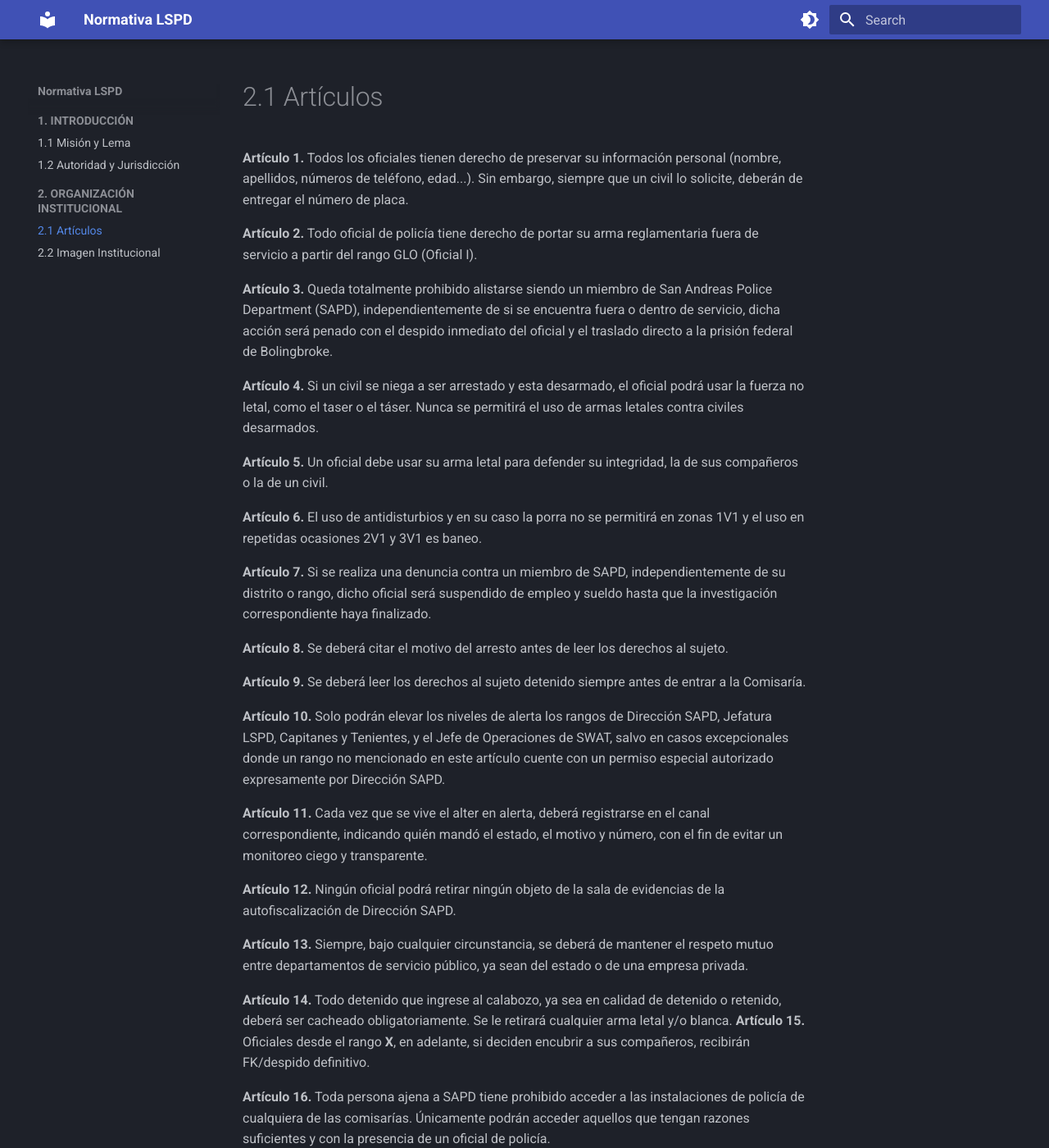
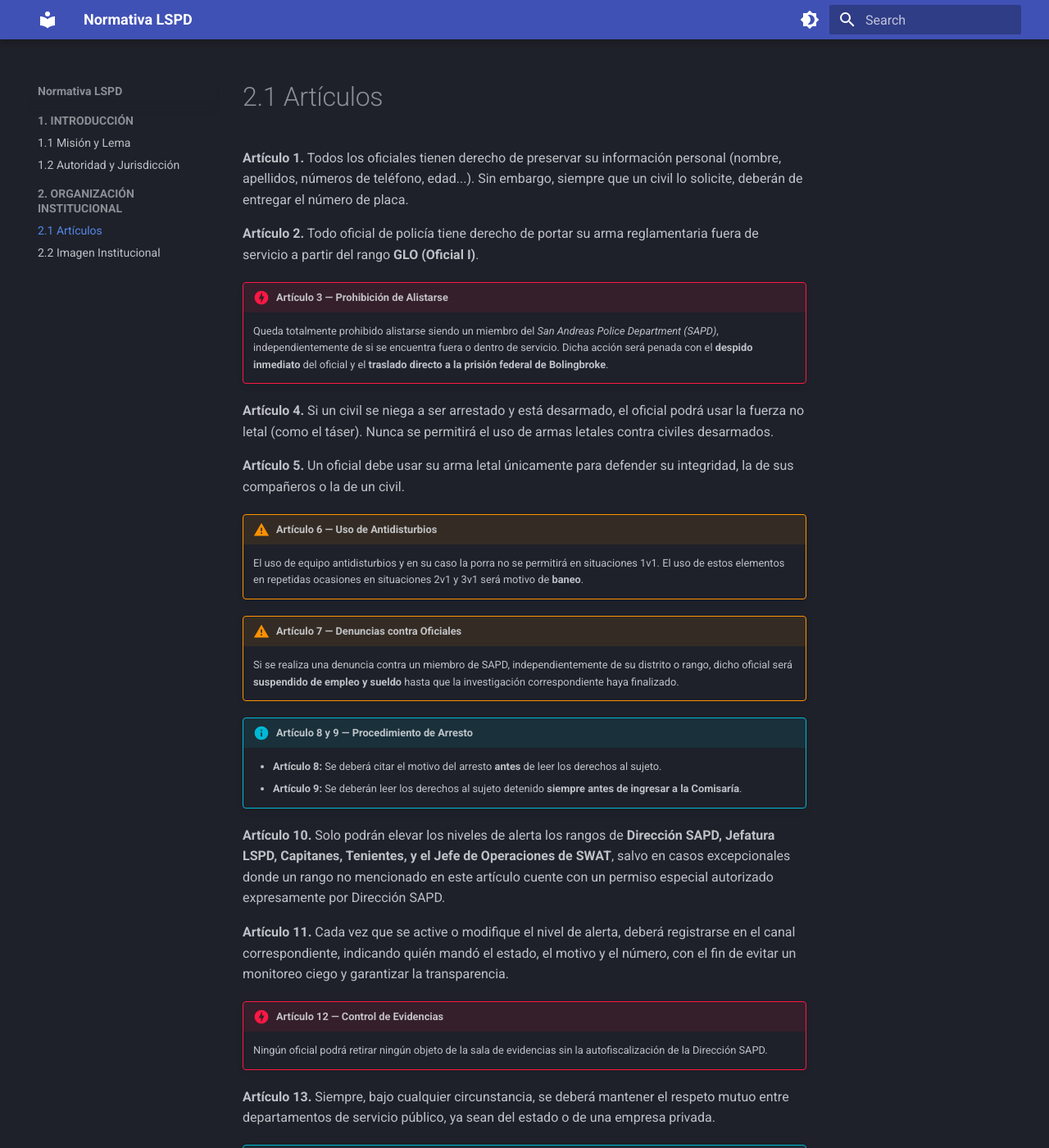
Before and after one commit to normativa-lspd-infinity-rp/Normativa-LSPD, an MkDocs documentation site: the page built from docs/organizacion/articulos.md, in a window 1280 px wide and 1400 px high. Shown: the whole window at 82% size. Built offline with MkDocs 1.6.1 and Material for MkDocs 9.7.7, drawn with Linux system fonts in a browser that asks for light colours; some of the changed text lies outside the part shown.

Commit message:
Update articulos.md

```diff
--- a/docs/organizacion/articulos.md
+++ b/docs/organizacion/articulos.md
@@ -2,33 +2,46 @@
 
 **Artículo 1.** Todos los oficiales tienen derecho de preservar su información personal (nombre, apellidos, números de teléfono, edad...). Sin embargo, siempre que un civil lo solicite, deberán de entregar el número de placa.
 
-**Artículo 2.** Todo oficial de policía tiene derecho de portar su arma reglamentaria fuera de servicio a partir del rango GLO (Oficial I).
+**Artículo 2.** Todo oficial de policía tiene derecho de portar su arma reglamentaria fuera de servicio a partir del rango **GLO (Oficial I)**.
 
-**Artículo 3.** Queda totalmente prohibido alistarse siendo un miembro de San Andreas Police Department (SAPD), independientemente de si se encuentra fuera o dentro de servicio, dicha acción será penado con el despido inmediato del oficial y el traslado directo a la prisión federal de Bolingbroke.
+!!! danger "Artículo 3 — Prohibición de Alistarse"
+    Queda totalmente prohibido alistarse siendo un miembro del *San Andreas Police Department (SAPD)*, independientemente de si se encuentra fuera o dentro de servicio. Dicha acción será penada con el **despido inmediato** del oficial y el **traslado directo a la prisión federal de Bolingbroke**.
 
-**Artículo 4.** Si un civil se niega a ser arrestado y esta desarmado, el oficial podrá usar la fuerza no letal, como el taser o el táser. Nunca se permitirá el uso de armas letales contra civiles desarmados.
+**Artículo 4.** Si un civil se niega a ser arrestado y está desarmado, el oficial podrá usar la fuerza no letal (como el táser). Nunca se permitirá el uso de armas letales contra civiles desarmados.
 
-**Artículo 5.** Un oficial debe usar su arma letal para defender su integridad, la de sus compañeros o la de un civil.
+**Artículo 5.** Un oficial debe usar su arma letal únicamente para defender su integridad, la de sus compañeros o la de un civil.
 
-**Artículo 6.** El uso de antidisturbios y en su caso la porra no se permitirá en zonas 1V1 y el uso en repetidas ocasiones 2V1 y 3V1 es baneo.
+!!! warning "Artículo 6 — Uso de Antidisturbios"
+    El uso de equipo antidisturbios y en su caso la porra no se permitirá en situaciones 1v1. El uso de estos elementos en repetidas ocasiones en situaciones 2v1 y 3v1 será motivo de **baneo**.
 
-**Artículo 7.** Si se realiza una denuncia contra un miembro de SAPD, independientemente de su distrito o rango, dicho oficial será suspendido de empleo y sueldo hasta que la investigación correspondiente haya finalizado.
+!!! warning "Artículo 7 — Denuncias contra Oficiales"
+    Si se realiza una denuncia contra un miembro de SAPD, independientemente de su distrito o rango, dicho oficial será **suspendido de empleo y sueldo** hasta que la investigación correspondiente haya finalizado.
 
-**Artículo 8.** Se deberá citar el motivo del arresto antes de leer los derechos al sujeto.
+!!! info "Artículo 8 y 9 — Procedimiento de Arresto"
+    * **Artículo 8:** Se deberá citar el motivo del arresto **antes** de leer los derechos al sujeto.
+    * **Artículo 9:** Se deberán leer los derechos al sujeto detenido **siempre antes de ingresar a la Comisaría**.
 
-**Artículo 9.** Se deberá leer los derechos al sujeto detenido siempre antes de entrar a la Comisaría.
+**Artículo 10.** Solo podrán elevar los niveles de alerta los rangos de **Dirección SAPD, Jefatura LSPD, Capitanes, Tenientes, y el Jefe de Operaciones de SWAT**, salvo en casos excepcionales donde un rango no mencionado en este artículo cuente con un permiso especial autorizado expresamente por Dirección SAPD.
 
-**Artículo 10.** Solo podrán elevar los niveles de alerta los rangos de Dirección SAPD, Jefatura LSPD, Capitanes y Tenientes, y el Jefe de Operaciones de SWAT, salvo en casos excepcionales donde un rango no mencionado en este artículo cuente con un permiso especial autorizado expresamente por Dirección SAPD.
+**Artículo 11.** Cada vez que se active o modifique el nivel de alerta, deberá registrarse en el canal correspondiente, indicando quién mandó el estado, el motivo y el número, con el fin de evitar un monitoreo ciego y garantizar la transparencia.
 
-**Artículo 11.** Cada vez que se vive el alter en alerta, deberá registrarse en el canal correspondiente, indicando quién mandó el estado, el motivo y número, con el fin de evitar un monitoreo ciego y transparente.
+!!! danger "Artículo 12 — Control de Evidencias"
+    Ningún oficial podrá retirar ningún objeto de la sala de evidencias sin la autofiscalización de la Dirección SAPD.
 
-**Artículo 12.** Ningún oficial podrá retirar ningún objeto de la sala de evidencias de la autofiscalización de Dirección SAPD.
+**Artículo 13.** Siempre, bajo cualquier circunstancia, se deberá mantener el respeto mutuo entre departamentos de servicio público, ya sean del estado o de una empresa privada.
 
-**Artículo 13.** Siempre, bajo cualquier circunstancia, se deberá de mantener el respeto mutuo entre departamentos de servicio público, ya sean del estado o de una empresa privada.
+!!! info "Artículo 14 — Cacheo de Detenidos"
+    Todo detenido que ingrese al calabozo, ya sea en calidad de detenido o retenido, deberá ser cacheado obligatoriamente. Se le retirará cualquier arma letal y/o blanca utilizando los comandos `/me` de forma adecuada.
 
-**Artículo 14.** Todo detenido que ingrese al calabozo, ya sea en calidad de detenido o retenido, deberá ser cacheado obligatoriamente. Se le retirará cualquier arma letal y/o blanca.
-**Artículo 15.** Oficiales desde el rango **X**, en adelante, si deciden encubrir a sus compañeros, recibirán FK/despido definitivo.
+!!! example "Ejemplo de Comandos de Cacheo"
+    * `/me le realiza un cacheo superficial buscando objetos peligrosos o ilegales`
+    * `/me le retira armas, municiones y objetos punzocortantes, guardándolos en su bolso táctico`
 
-**Artículo 16.** Toda persona ajena a SAPD tiene prohibido acceder a las instalaciones de policía de cualquiera de las comisarías. Únicamente podrán acceder aquellos que tengan razones suficientes y con la presencia de un oficial de policía.
+!!! danger "Artículo 15 — Encubrimiento"
+    Los oficiales que decidan encubrir las faltas o delitos de sus compañeros recibirán **FK / despido definitivo** de la institución.
 
-**Artículo 17.** La información de todos los oficiales de la SAPD es confidencial, no podrá ser filtrada y quien rompa dicha norma será expulsado por corrupción con efecto inmediato.
+!!! warning "Artículo 16 — Acceso a Instalaciones"
+    Toda persona ajena a SAPD tiene estrictamente prohibido acceder a las instalaciones policiales de cualquiera de las comisarías. Únicamente podrán acceder aquellos civiles que tengan razones justificadas y cuenten con la compañía directa de un oficial de policía.
+
+!!! danger "Artículo 17 — Confidencialidad e Información"
+    La información de todos los oficiales de la SAPD es estrictamente confidencial. Queda prohibida su filtración; quien rompa esta norma será **expulsado por corrupción con efecto inmediato**.
```
